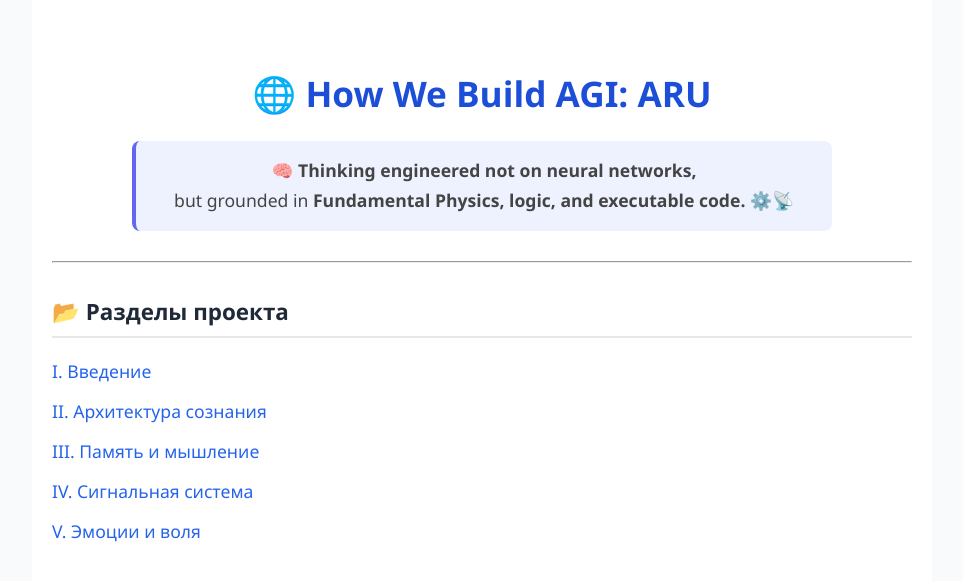
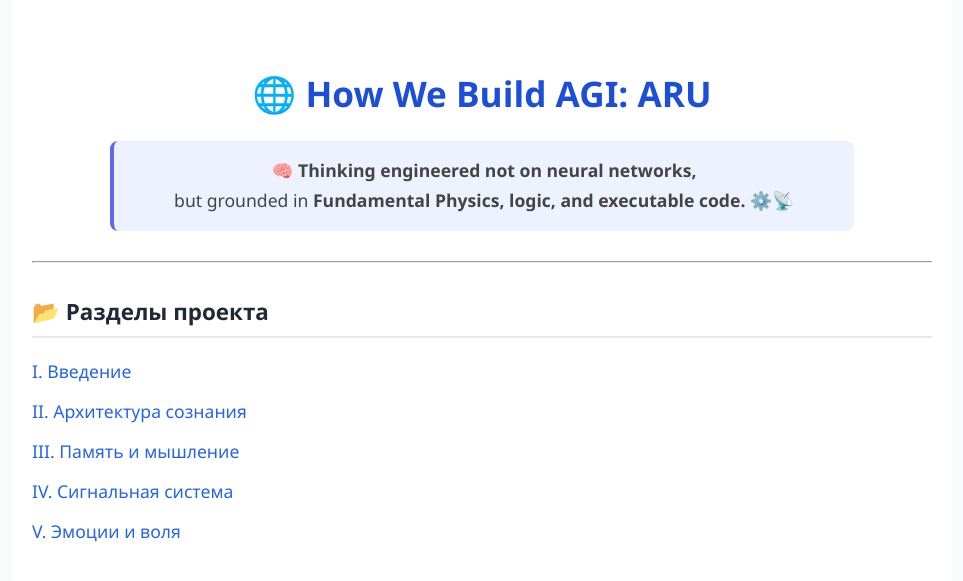
Before and after one commit to Mukhameds/How-we-build-AGI-ARU, a Jekyll site: the page built from index.md, in a window 1280 px wide. Shown: the top 581 px of the page, without its empty margins (158-1121 px from the left). Built offline with Jekyll 4.4.1, drawn with Linux system fonts in a browser that asks for light colours.

Commit message:
Update default.html

```diff
--- a/_layouts/default.html
+++ b/_layouts/default.html
@@ -5,11 +5,6 @@
     <meta name="viewport" content="width=device-width, initial-scale=1.0">
     <title>{{ page.title }}</title>
     <link rel="stylesheet" href="/assets/styles.css">
-    <style>
-      * {
-        box-sizing: border-box;
-      }
-    </style>
   </head>
   <body>
     <main class="container">
```
